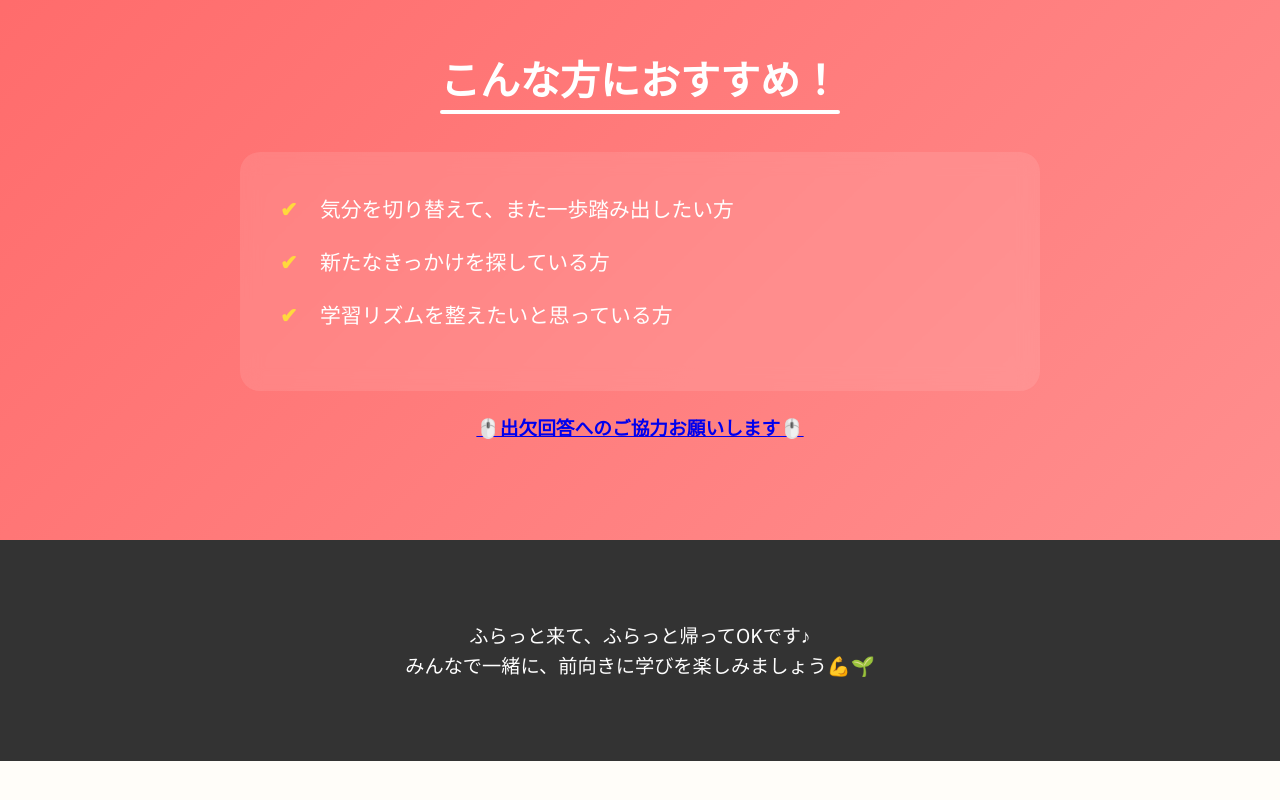
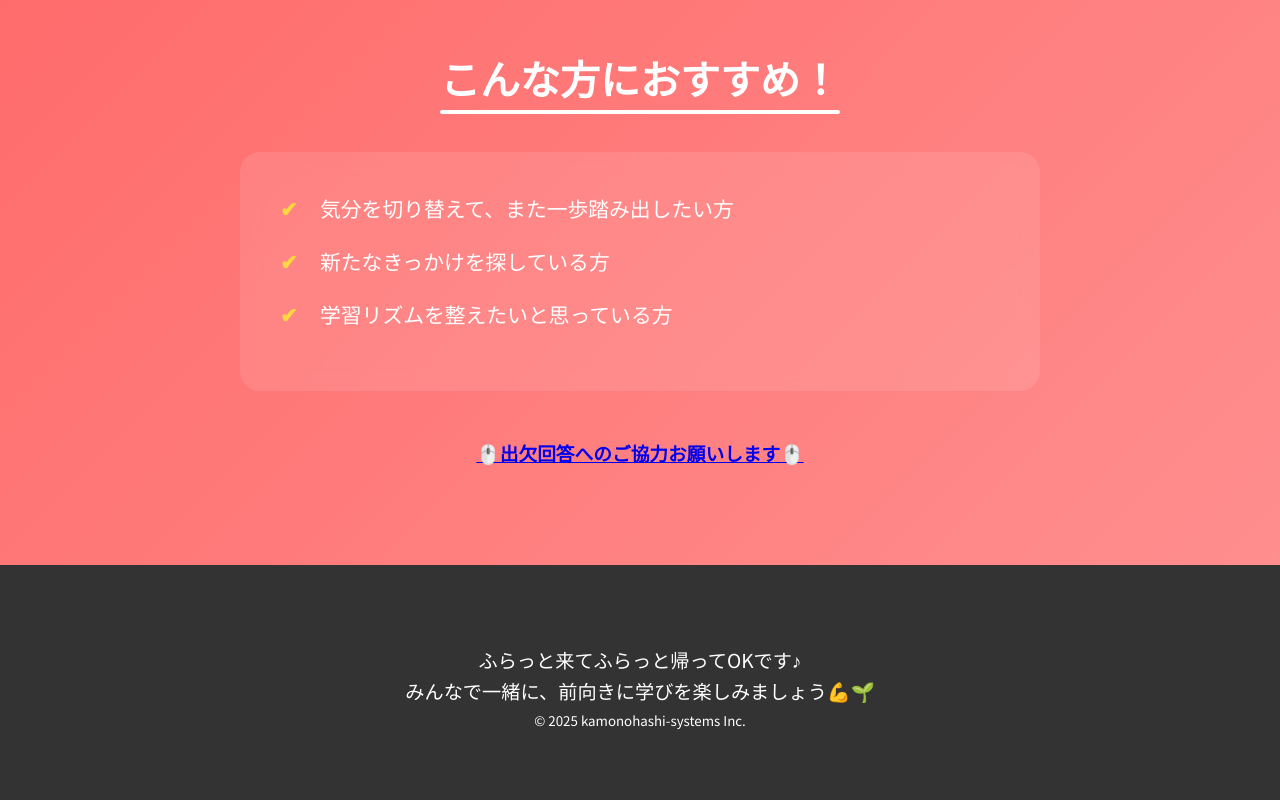
Before and after one commit to wamotahiruo/progress-up-lp, a website built with Vite: page index.html in a window 1280 px wide. Shown: the part 1968-2768 px from the top of the page. Before the commit the page ends 2729 px from the top, so only its background shows below. Built offline with nearby package versions, Linux system fonts and the light colour scheme.

Commit message:
コピーライトの追加

```diff
--- a/index.html
+++ b/index.html
@@ -85,6 +85,7 @@
           <li>学習リズムを整えたいと思っている方</li>
         </ul>
         <br>
+        <br>
         <h3><a href="https://forms.gle/M89JgDDoYUYyMqSa6" target="_blank"
             rel="noopener noreferrer">🖱️出欠回答へのご協力お願いします🖱️</a></h3>
       </div>
@@ -94,12 +95,18 @@
     <footer class="footer">
       <div class="container">
         <!-- <h2>出欠回答へのご協力お願いします！</h2> -->
-        <p>ふらっと来て、ふらっと帰ってOKです♪<br>みんなで一緒に、前向きに学びを楽しみましょう💪🌱</p>
+        <p>ふらっと来てふらっと帰ってOKです♪<br>みんなで一緒に、前向きに学びを楽しみましょう💪🌱</p>
       </div>
+      <small>
+        &copy; <span id="year"></span> kamonohashi-systems Inc.
+      </small>
     </footer>
   </div>
   <script type="module" src="/main.js"></script>
-  </div>
+  <script>
+    // 現在の西暦を取得して表示する
+    document.getElementById('year').textContent = new Date().getFullYear();
+  </script>
 </body>
 
 </html>
```
